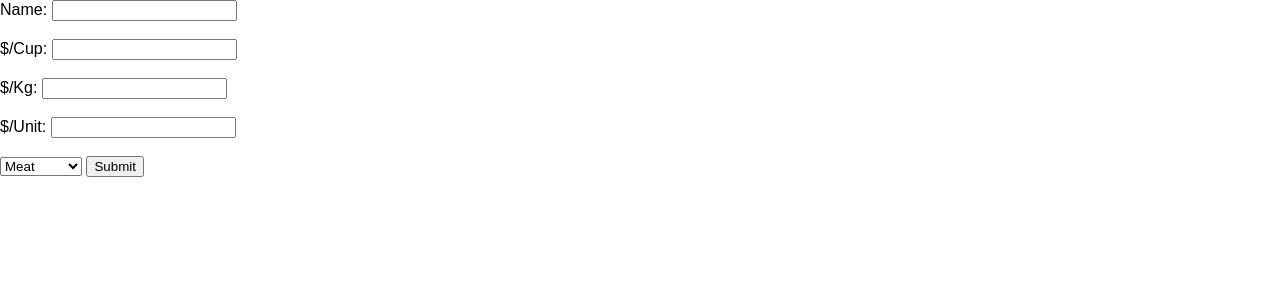
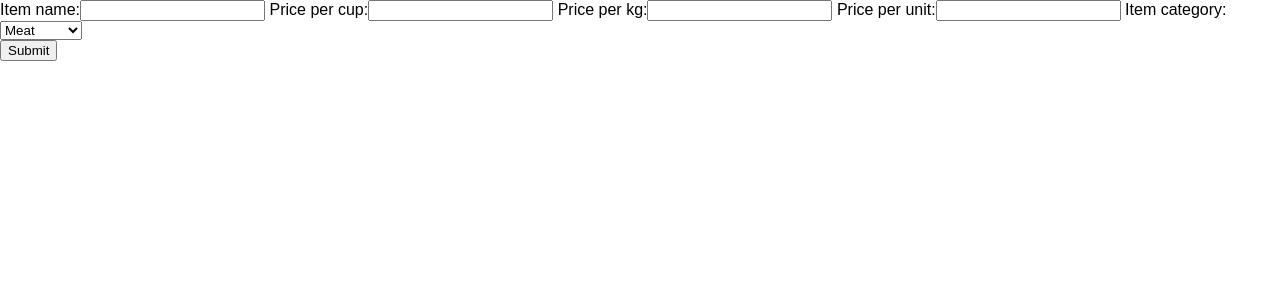
Before and after one commit to jackrvan/mealcost, a Django app: page /cupboard/create/ in a window 1280 px wide. Shown: the part 89-389 px from the top of the page. Run offline with Django 3.2, Linux system fonts and the light colour scheme.

Commit message:
Modify add item to use form

```diff
--- /dev/null
+++ b/mealcost/cupboard/forms.py
@@ -0,0 +1,13 @@
+from django import forms
+from .models import Item
+
+class AddItemForm(forms.Form):
+    item_name = forms.CharField(max_length=100, required=True)
+    price_per_cup = forms.DecimalField(required=False)
+    price_per_kg = forms.DecimalField(required=False)
+    price_per_unit = forms.DecimalField(required=False)
+    item_category = forms.ChoiceField(choices=Item.CATEGORY_CHOICES)
+
+    def clean_item_name(self):
+        data = self.cleaned_data["item_name"]
+        return data
--- a/mealcost/cupboard/templates/cupboard/add_item.html
+++ b/mealcost/cupboard/templates/cupboard/add_item.html
@@ -7,26 +7,10 @@
 <body>
   {% if error_message %}<p><strong>{{ error_message }}</strong></p>{% endif %}
 
-  <form action="{% url 'cupboard:add_item_form' %}" method="POST">
-    {% csrf_token %}
-    <label for="item_name">Name: </label>
-    <input type="text" id="item_name" name="item_name" required><br><br>
-
-    <label for="price_per_cup">$/Cup: </label>
-    <input type="text" id="price_per_cup", name="price_per_cup"><br><br>
-
-    <label for="price_per_kg">$/Kg: </label>
-    <input type="text" id="price_per_kg", name="price_per_kg"><br><br>
-
-    <label for="price_per_unit">$/Unit: </label>
-    <input type="text" id="price_per_unit", name="price_per_unit"><br><br>
-
-    <select class="categories">
-      {% for category in categories %}
-        <option value={{ category }}>{{ category }}</option>
-      {% endfor %}
-    </select>
-
+  <form action="" method="POST">
+  {% csrf_token %}
+    {{ form }}
+    <br>
     <input type="submit" value="Submit">
   </form>
 </body>
--- a/mealcost/cupboard/urls.py
+++ b/mealcost/cupboard/urls.py
@@ -6,7 +6,5 @@ app_name = 'cupboard'
 urlpatterns = [
     path('', views.Index.as_view(), name='index'),
     path('create/', views.add_item, name='add_item'),
-    path('create/submit', views.add_item_form, name='add_item_form'),
-    # /cupboard/detail/flour/
     path('detail/<int:pk>/', views.DetailView.as_view(), name='detail'),
 ]
--- a/mealcost/cupboard/views.py
+++ b/mealcost/cupboard/views.py
@@ -8,6 +8,7 @@ from django.urls import reverse
 from django.views import generic
 
 from .models import Item
+from .forms import AddItemForm
 
 
 class Index(generic.ListView):
@@ -30,22 +31,23 @@ class DetailView(generic.DetailView):
         return context
 
 def add_item(request):
-    return render(request, 'cupboard/add_item.html', context={"categories": [i[1] for i in Item.CATEGORY_CHOICES]})
+    if request.method == "POST":
+        # We are processing our form data
+        form = AddItemForm(request.POST)
+        if form.is_valid():
+            name = form.cleaned_data['item_name']
+            ppc = form.cleaned_data['price_per_cup']
+            ppkg = form.cleaned_data['price_per_kg']
+            ppu = form.cleaned_data['price_per_unit']
+            new_item = Item(item_name=name, price_per_cup=(ppc or None), price_per_kg=(ppkg or None), price_per_unit=(ppu or None))
+            new_item.save()
+            # Go back to cupboard index page
+            return HttpResponseRedirect(reverse('cupboard:index'), {'items_in_cupboard': Item.objects.all()})
+    else:
+        form = AddItemForm()
+        return render(request, 'cupboard/add_item.html', context={"form": form, "categories": [i[1] for i in Item.CATEGORY_CHOICES]})
 
 
 def item_detail(request, item_name):
     item = get_object_or_404(Item, item_name=item_name)
     return render(request, 'cupboard/item_detail.html', {'item': item})
-
-
-def add_item_form(request):
-    """Function to add a new item to our database
-    """
-    name = request.POST['item_name']
-    ppc = request.POST['price_per_cup']
-    ppkg = request.POST['price_per_kg']
-    ppu = request.POST['price_per_unit']
-    new_item = Item(item_name=name, price_per_cup=(ppc or None), price_per_kg=(ppkg or None), price_per_unit=(ppu or None))
-    new_item.save()
-    # Go back to cupboard index page
-    return HttpResponseRedirect(reverse('cupboard:index'), {'items_in_cupboard': Item.objects.all()})
```
